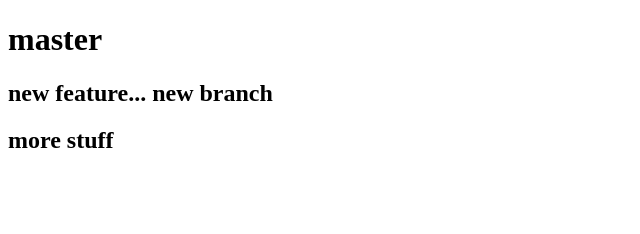
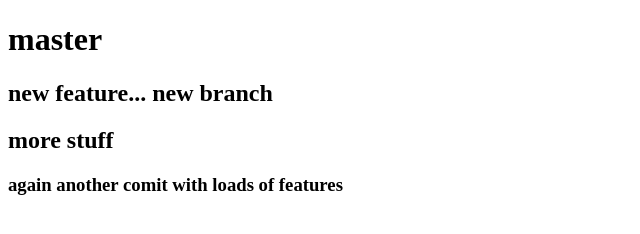
Before and after one commit to ericstrongDIT/mergetesting, a plain HTML site: page index.html in a window 1280 px wide. Shown: the whole page, without its empty margins (0-640 px from the left). Drawn offline with Linux system fonts and the light colour scheme.

Commit message:
other new feature

```diff
--- a/index.html
+++ b/index.html
@@ -12,5 +12,8 @@
     <h2>new feature... new branch</h2>
 
     <h2>more stuff</h2>
+
+
+    <h3>again another comit with loads of features</h3>
 </body>
 </html>
```
Also changed, not shown: somefile.txt (added).
